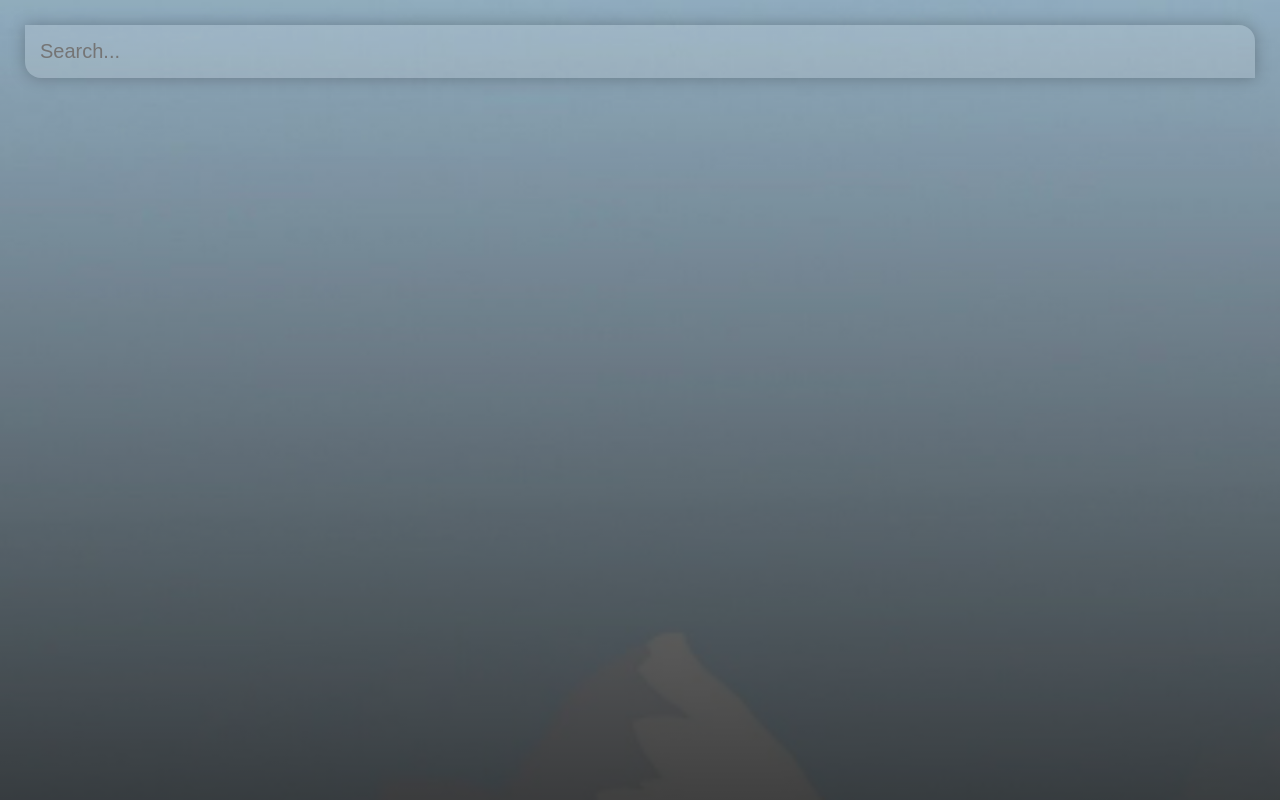
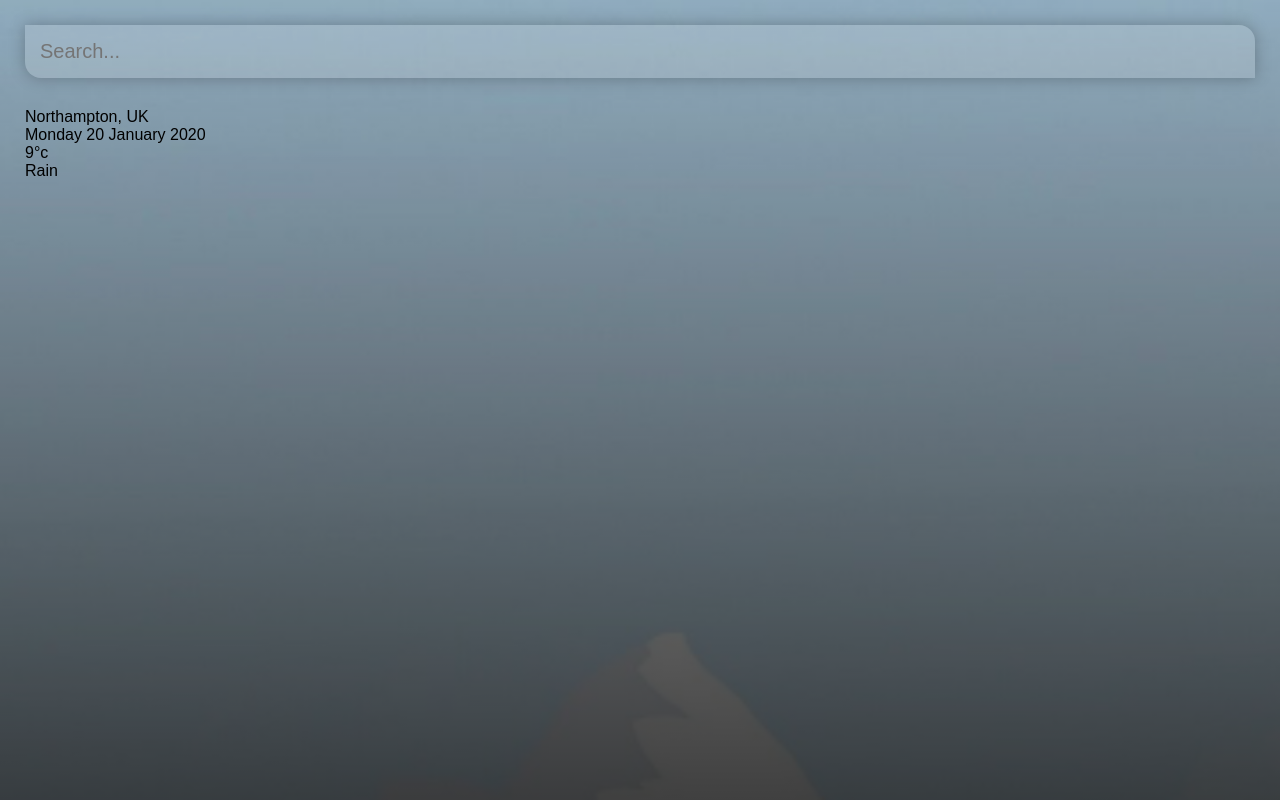
Before and after one commit to hiboabd/vue_weather_app, a Vue app in the folder weather-app/: page / in a window 1280 px wide. Built offline with nearby package versions, Linux system fonts and the light colour scheme.

Commit message:
Added the information to be displayed

```diff
--- a/weather-app/src/App.vue
+++ b/weather-app/src/App.vue
@@ -7,6 +7,19 @@
           class="search-bar"
           placeholder="Search..."
         />
+      </div>
+
+      <div class="weather-wrap">
+        <div class="location-box">
+        <div class="location"> Northampton, UK</div>
+        <div class="date"> Monday 20 January 2020</div>
+      </div>
+
+      <div class="weather-app">
+        <div class="temp">9°c</div>
+        <div class="weather">Rain</div>
+      </div>
+
       </div>
 
     </main>
@@ -20,7 +33,7 @@ export default {
   name: 'App',
   data () {
     return {
-      api_key: ''
+      api_key: 'eccd5c4075d532fe23880baede2dde62'
     }
   }
 }
```
